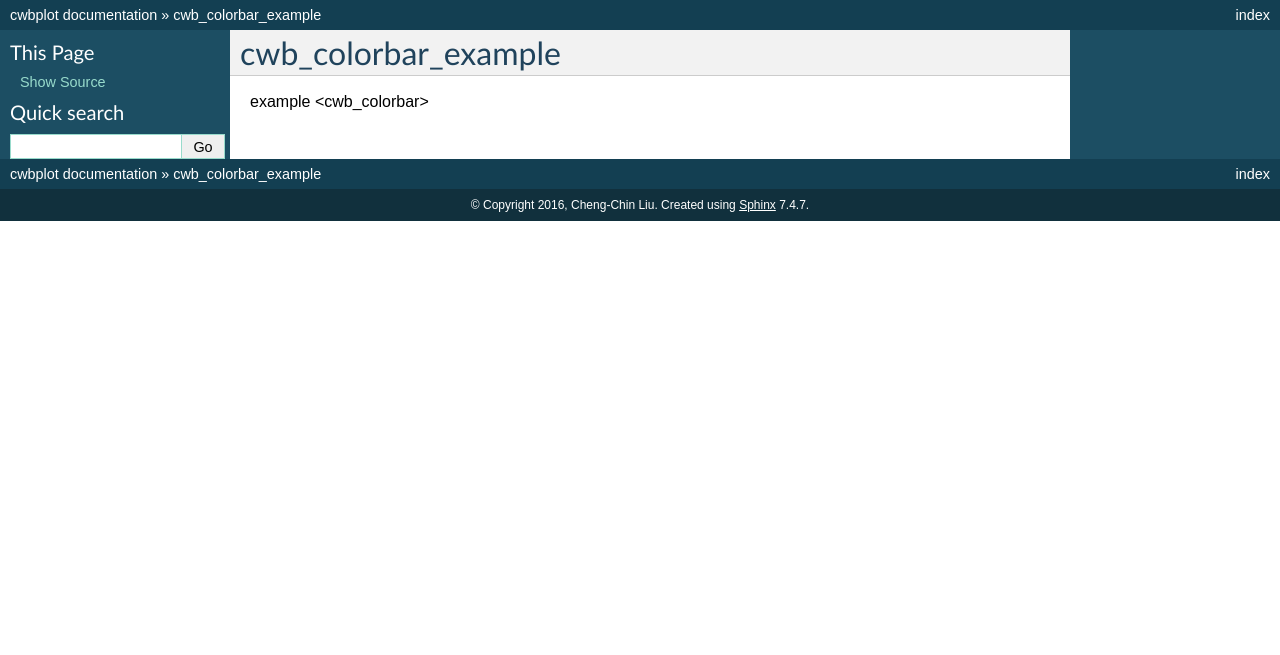
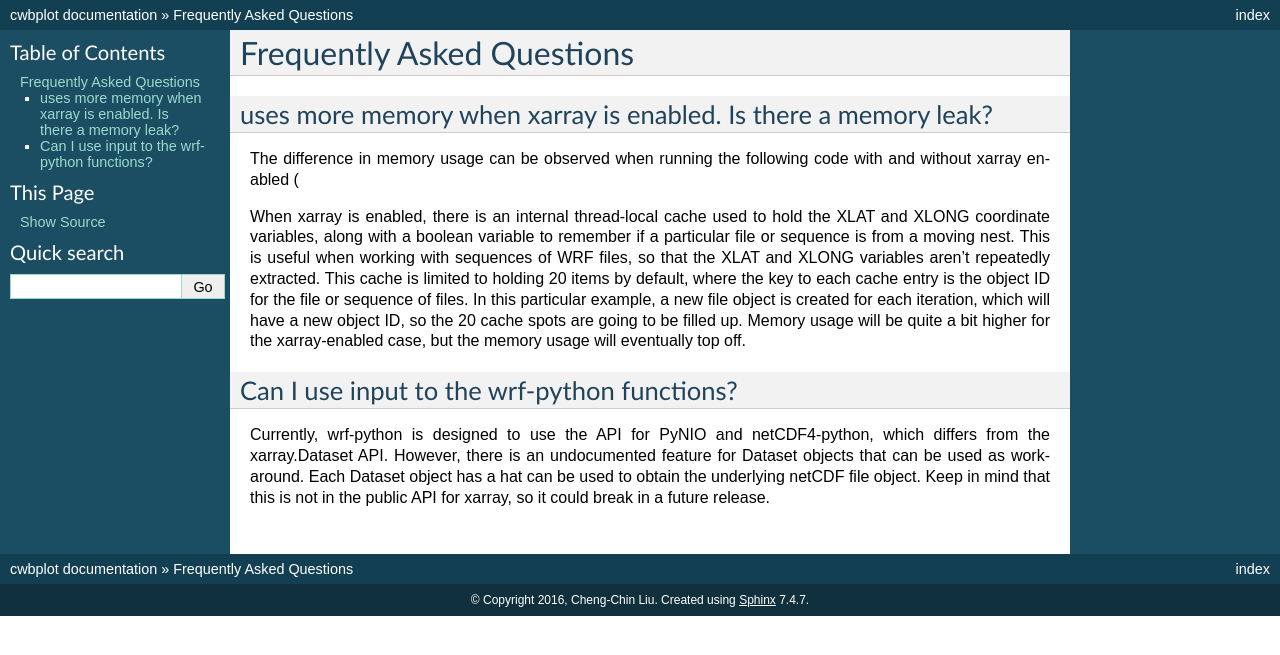
Before and after one commit to Liu-CWB/cwbplot_test, a Sphinx documentation site: the page built from docs/use_example.rst, in a window 1280 px wide. Shown: the top 655 px of the page. Built offline with Sphinx 7.4.7, drawn with Linux system fonts in a browser that asks for light colours.

Commit message:
Update use_example.rst

```diff
--- a/docs/use_example.rst
+++ b/docs/use_example.rst
@@ -1,5 +1,34 @@
+Frequently Asked Questions
+===========================
 
-cwb_colorbar_example
------
+uses more memory when xarray is enabled.  Is there a memory leak?
+-------------------------------------------------------------------------------------
 
-example <cwb_colorbar>
+The difference in memory usage can be observed when running the following code with
+and without xarray enabled (
+
+
+
+When xarray is enabled, there is an internal thread-local cache used to hold the
+XLAT and XLONG coordinate variables, along with a boolean variable to remember
+if a particular file or sequence is from a moving nest. This is useful when
+working with sequences of WRF files, so that the XLAT and XLONG variables
+aren't repeatedly extracted. This cache is limited to holding 20 items by
+default, where the key to each cache entry is the object ID for the file
+or sequence of files. In this particular example, a new file object is created
+for each iteration, which will have a new object ID, so the 20 cache spots are
+going to be filled up.  Memory usage will be quite a bit higher for the
+xarray-enabled case, but the memory usage will eventually top off.
+
+
+
+
+Can I use input to the wrf-python functions?
+--------------------------------------------------------------------------
+
+Currently, wrf-python is designed to use the API for PyNIO and netCDF4-python,
+which differs from the xarray.Dataset API.  However, there is an undocumented
+feature for Dataset objects that can be used as workaround.  Each Dataset
+object has a hat can be used
+to obtain the underlying netCDF file object.  Keep in mind that this is not in
+the public API for xarray, so it could break in a future release.
```
